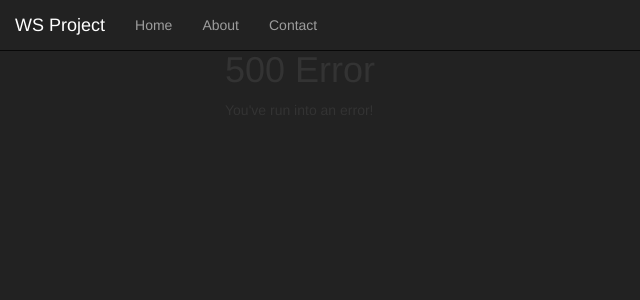
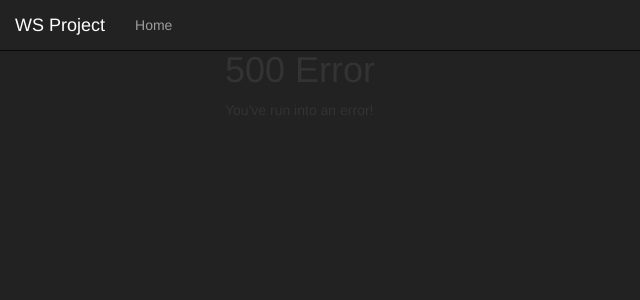
Before and after one commit to jackspiva/worksheet-interlace, a Django app: template ws_interlace/templates/500.html in a window 1280 px wide. Shown: the top 300 px of the page, without its empty margins (0-640 px from the left). Run offline with Django 3.2, Linux system fonts and the light colour scheme; the template is opened without the code that fills it, so the values that code supplies are empty; parts of the project's set-up code (start-up, migrations or seed data) failed here and were passed over; some libraries are stand-ins or nearby versions.

Commit message:
added some text to index.html

```diff
--- a/ws_interlace/templates/base.html
+++ b/ws_interlace/templates/base.html
@@ -56,12 +56,6 @@
                             <li>
                                 <a href="{% url 'home' %}">Home</a>
                             </li>
-                            <li>
-                                <a href="{% url 'about' %}">About</a>
-                            </li>
-                            <li>
-                                <a href="{% url 'contact' %}">Contact</a>
-                            </li>
                         </ul>
                     </div>
                 </div>
--- a/ws_interlace/templates/index.html
+++ b/ws_interlace/templates/index.html
@@ -6,5 +6,6 @@
 {% block content %}
 
     <div class="list-group" style="width: 75%; margin-left: 2%; padding: 1%;">
+      <h3 style="color:white">Please select a worksheet section from the sidebar.</h3>
     </div>
 {% endblock content %}
--- a/ws_interlace/templates/worksheets/worksheet_detail.html
+++ b/ws_interlace/templates/worksheets/worksheet_detail.html
@@ -25,8 +25,7 @@
                         <div class="panel-heading">
                             <h3 class="panel-title">
                                 <i class="fa fa-bar-chart-o fa-fw"></i>
-                                Section Data
-                                <small>{{ section.description }}</small>
+                                {{ section.description }}
                             </h3>
                         </div>
 
```
